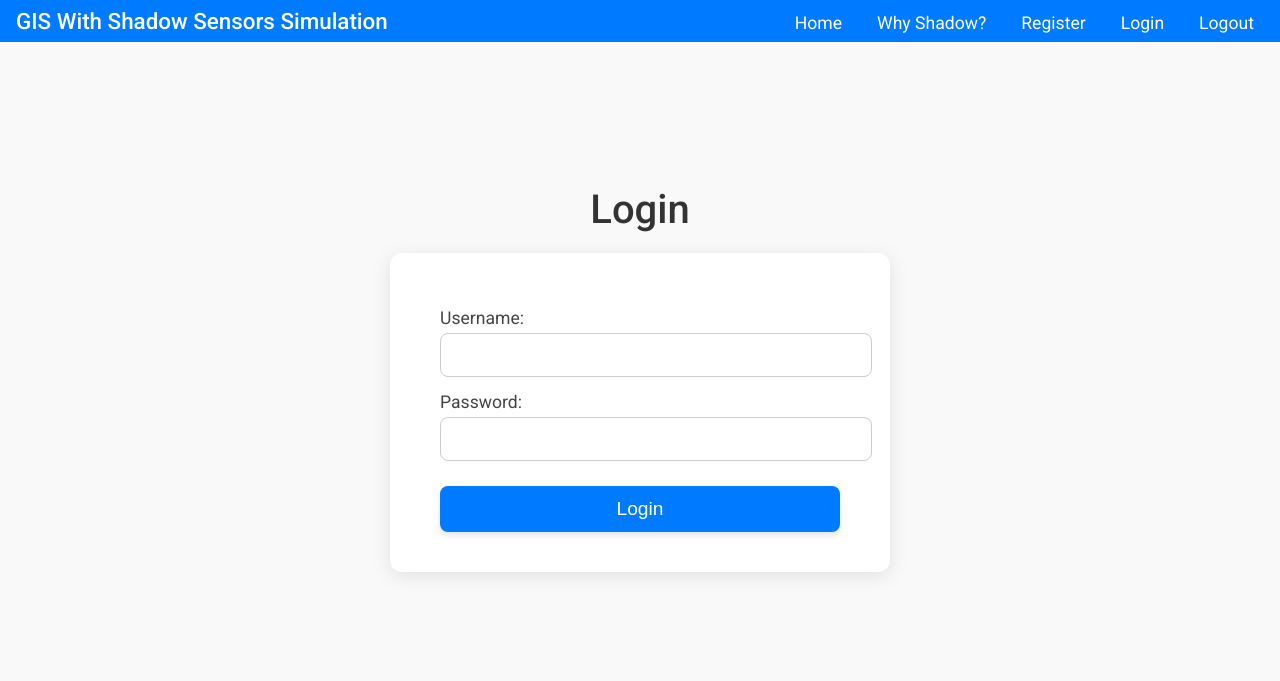
After one commit to Ziv-Faigenboim/FinallProjectSE, a Flask app: page /login in a window 1280 px wide. The commit adds this page. Shown: the top 681 px of the page. Run offline with Flask 3, Linux system fonts and the light colour scheme.

Commit message:
login and users and registeration

```diff
--- a/Templates/base.html
+++ b/Templates/base.html
@@ -7,14 +7,45 @@
     <link rel="stylesheet" href="static/style.css">
     <link rel="stylesheet" href="https://unpkg.com/leaflet@1.9.4/dist/leaflet.css" />
     <script src="https://unpkg.com/leaflet@1.9.4/dist/leaflet.js"></script>
+    <style>
+      .nav-container {
+        display: flex;
+        justify-content: space-between;
+        align-items: center;
+        padding: 0 1rem;
+      }
+      .nav-title {
+        font-size: 1.4rem;
+        font-weight: 500;
+      }
+      #nav-bar {
+        display: flex;
+        gap: 15px;
+      }
+      #nav-bar a {
+        color: white;
+        text-decoration: none;
+        font-size: 1.1rem;
+        font-weight: 400;
+        transition: text-decoration 0.3s;
+      }
+      #nav-bar a:hover {
+        text-decoration: underline;
+      }
+    </style>
   </head>
   <body>
     <header id="main-header">
-      GIS With Shadow Sensors Simulation
-      <nav id="nav-bar">
-        <a href="/">Home</a>
-        <a href="/shadow-history">Why Shadow?</a>
-      </nav>
+      <div class="nav-container">
+        <div class="nav-title">GIS With Shadow Sensors Simulation</div>
+        <nav id="nav-bar">
+          <a href="/">Home</a>
+          <a href="/shadow-history">Why Shadow?</a>
+          <a href="/register">Register</a>
+          <a href="/login">Login</a>
+          <a href="/logout">Logout</a>
+        </nav>
+      </div>
     </header>
     <main>
       {% block content %}{% endblock %}
--- /dev/null
+++ b/Templates/login.html
@@ -0,0 +1,99 @@
+{% extends "base.html" %}
+
+{% block title %}Login{% endblock %}
+
+{% block content %}
+  <style>
+    .login-container {
+      display: flex;
+      flex-direction: column;
+      justify-content: center;
+      align-items: center;
+      height: 80vh;
+    }
+
+    .login-container h2 {
+      font-size: 2.5rem;
+      margin-bottom: 20px;
+      color: #333;
+    }
+
+    .login-form {
+      background: #fff;
+      padding: 40px 50px;
+      border-radius: 12px;
+      box-shadow: 0 4px 20px rgba(0, 0, 0, 0.1);
+      width: 100%;
+      max-width: 400px;
+    }
+
+    .login-form label {
+      font-size: 1.1rem;
+      display: block;
+      margin-top: 15px;
+      margin-bottom: 5px;
+      color: #444;
+    }
+
+    .login-form input {
+      width: 100%;
+      padding: 12px 15px;
+      font-size: 1rem;
+      border: 1px solid #ccc;
+      border-radius: 8px;
+    }
+
+    .login-form button {
+      margin-top: 25px;
+      width: 100%;
+      padding: 12px;
+      font-size: 1.2rem;
+      background-color: #007bff;
+      color: white;
+      border: none;
+      border-radius: 8px;
+      cursor: pointer;
+      transition: background-color 0.3s ease;
+    }
+
+    .login-form button:hover {
+      background-color: #0056b3;
+    }
+
+    .alert {
+      padding: 15px;
+      margin-bottom: 15px;
+      border-radius: 5px;
+      text-align: center;
+    }
+
+    .alert-danger {
+      background-color: #f8d7da;
+      color: #721c24;
+      border: 1px solid #f5c6cb;
+    }
+  </style>
+
+  <div class="login-container">
+    <h2>Login</h2>
+
+    <!-- Flash Messages -->
+    {% with messages = get_flashed_messages(with_categories=true) %}
+      {% if messages %}
+        {% for category, message in messages %}
+          <div class="alert alert-{{ category }}">{{ message }}</div>
+        {% endfor %}
+      {% endif %}
+    {% endwith %}
+
+    <form class="login-form" action="{{ url_for('login') }}" method="POST">
+      <label>Username:</label>
+      <input type="text" name="username" required>
+
+      <label>Password:</label>
+      <input type="password" name="password" required>
+
+      <button type="submit">Login</button>
+    </form>
+  </div>
+{% endblock %}
--- a/db/collections.py
+++ /dev/null
@@ -1,6 +0,0 @@
-from enum import Enum
-
-
-class Collections(Enum):
-    sensor_data = 'SensorData'
-    users = 'Users'
--- a/db/connection.py
+++ b/db/connection.py
@@ -1,13 +1,11 @@
+# connection.py
+
 from pymongo import MongoClient
+from db.db_collections import DBCollections  # Updated import
 
-from db.collections import Collections
+DB_NAME = "FinalProject"
+CONNECTION_STRING = 'mongodb://localhost:27017/'
 
-DB_NAME="SensorData"
-
-CONNECTION_STRING = 'mongodb://localhost/FinalProject'
-
-
-def get_db_collection(collection_name: Collections):
+def get_db_collection(collection_name: DBCollections):
     client = MongoClient(CONNECTION_STRING)
-
     return client[DB_NAME][collection_name.value]
--- a/main.py
+++ b/main.py
@@ -1,9 +1,16 @@
 import json
-from flask import Flask, render_template, jsonify
+from flask import Flask, render_template, jsonify, request, redirect, url_for, flash
+# Update these imports to match your file structure
+from db.db_collections import DBCollections  # rename your old collections.py to db_collections.py
+from db.connection import get_db_collection
 
 app = Flask(__name__)
+app.secret_key = "your_secret_key"  # Needed for flashing messages
 
-# Function to retrieve the latest sensor data
+# MongoDB collection for users
+users_col = get_db_collection(DBCollections.users)
+
+# ========== Sensor Data from JSON (as you had before) ==========
 def get_latest_sensor_data():
     try:
         with open("readings.json", "r") as file:
@@ -22,7 +29,6 @@ def get_latest_sensor_data():
         print(f"Error in get_latest_sensor_data: {str(e)}")
         raise RuntimeError("Failed to fetch sensor data")
 
-# Function to retrieve all historical sensor data
 def get_historical_sensor_data():
     try:
         with open("readings.json", "r") as file:
@@ -44,6 +50,7 @@ def get_historical_sensor_data():
         print(f"Error in get_historical_sensor_data: {str(e)}")
         raise RuntimeError("Failed to fetch historical data")
 
+# ========== Routes ==========
 
 @app.route("/")
 def index():
@@ -56,8 +63,6 @@ def shadow_history():
     """
     return render_template("shadow-history.html")
 
-from website import create_app
-
 @app.route("/get-sensor-data")
 def get_sensor_data():
     try:
@@ -65,7 +70,6 @@ def get_sensor_data():
         return jsonify(data), 200
     except Exception as e:
         return jsonify({"error": f"Failed to fetch sensor data: {str(e)}"}), 500
-
 
 @app.route("/get-sensor-history")
 def get_sensor_history():
@@ -75,6 +79,48 @@ def get_sensor_history():
     except Exception as e:
         return jsonify({"error": f"Failed to fetch historical data: {str(e)}"}), 500
 
+# ========== MongoDB User Registration & Login ==========
+
+@app.route("/register", methods=["GET", "POST"])
+def register():
+    if request.method == "POST":
+        username = request.form.get("username")
+        password = request.form.get("password")
+
+        # Check if user already exists
+        existing_user = users_col.find_one({"email": username})
+        if existing_user:
+            flash("User already exists", "warning")
+            return redirect(url_for("register"))
+
+        # Insert new user
+        users_col.insert_one({
+            "email": username,
+            "password": password  # Plain text (for demonstration only)
+        })
+        flash(f"Registration successful for user {username}", "success")
+        return redirect(url_for("login"))
+
+    return render_template("register.html")
+
+@app.route("/login", methods=["GET", "POST"])
+def login():
+    if request.method == "POST":
+        username = request.form.get("username")
+        password = request.form.get("password")
+
+        # Attempt to find user with matching credentials
+        user = users_col.find_one({"email": username, "password": password})
+        if user:
+            flash(f"Welcome back, {username}!", "success")
+            return redirect(url_for("index"))
+        else:
+            flash("Invalid credentials", "danger")
+            return redirect(url_for("login"))
+
+    return render_template("login.html")
+
+# ========== Run App ==========
 
 if __name__ == "__main__":
     app.run(debug=True)
--- a/main_sensor.py
+++ b/main_sensor.py
@@ -2,7 +2,7 @@ import requests
 import json
 from datetime import datetime, timedelta
 
-from db.collections import Collections
+from db.db_collections import Collections
 from db.connection import get_db_collection
 base_url = "https://atapi.atomation.net/api/v1/s2s/v1_0"
 
```
Also changed, not shown: Templates/register.html (added, +76 -0 lines), db/db_collections.py (added, +7 -0 lines), db/setup_db.py (added, +16 -0 lines).
